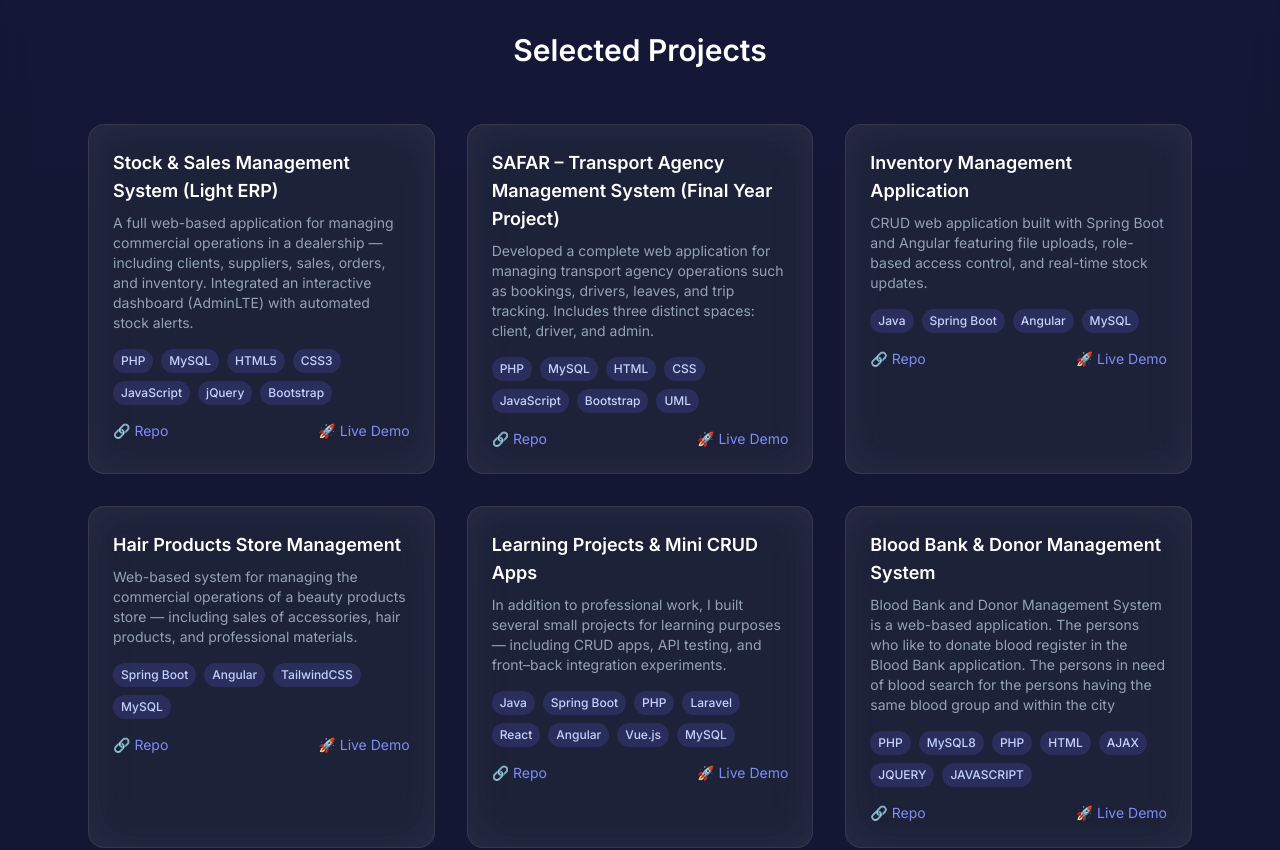
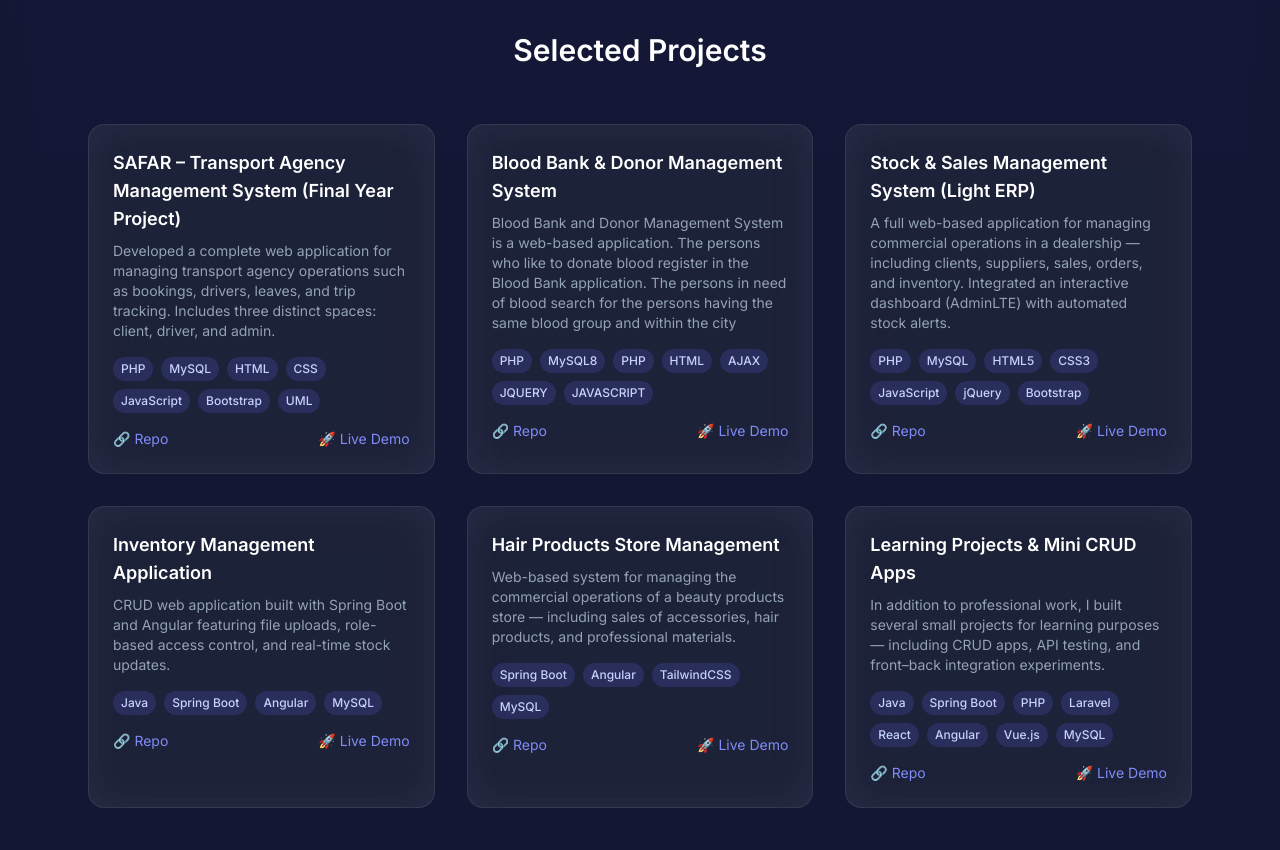
Before and after one commit to Medrhz/my-portfolio, a React (Vite) app: page / in a window 1280 px wide. Shown: the part 800-1650 px from the top of the page. Built offline with nearby package versions, Linux system fonts and the light colour scheme.

Commit message:
change range of poject

```diff
--- a/src/components/Projects.jsx
+++ b/src/components/Projects.jsx
@@ -45,14 +45,20 @@ export default function Projects() {
   // ];
   const projects = [
     {
+      title: "SAFAR – Transport Agency Management System (Final Year Project)",
+      desc: "Developed a complete web application for managing transport agency operations such as bookings, drivers, leaves, and trip tracking. Includes three distinct spaces: client, driver, and admin.",
+      tech: ["PHP", "MySQL", "HTML", "CSS", "JavaScript", "Bootstrap", "UML"],
+    },
+    {
+      title: "Blood Bank & Donor Management System",
+      desc: "Blood Bank and Donor Management System is a web-based application. The persons who like to donate blood register in the Blood Bank application.  The persons in need of blood search for the persons having the same blood group and within the city",
+      tech: ["PHP", "MySQL8", "PHP", "HTML", "AJAX", "JQUERY", "JAVASCRIPT"],
+      link: "https://github.com/Medrhz?tab=repositories",
+    },
+    {
       title: "Stock & Sales Management System (Light ERP)",
       desc: "A full web-based application for managing commercial operations in a dealership — including clients, suppliers, sales, orders, and inventory. Integrated an interactive dashboard (AdminLTE) with automated stock alerts.",
       tech: ["PHP", "MySQL", "HTML5", "CSS3", "JavaScript", "jQuery", "Bootstrap"],
-    },
-    {
-      title: "SAFAR – Transport Agency Management System (Final Year Project)",
-      desc: "Developed a complete web application for managing transport agency operations such as bookings, drivers, leaves, and trip tracking. Includes three distinct spaces: client, driver, and admin.",
-      tech: ["PHP", "MySQL", "HTML", "CSS", "JavaScript", "Bootstrap", "UML"],
     },
     {
       title: "Inventory Management Application",
@@ -71,13 +77,6 @@ export default function Projects() {
       tech: ["Java", "Spring Boot", "PHP", "Laravel", "React", "Angular", "Vue.js", "MySQL"],
       link: "https://github.com/Medrhz?tab=repositories",
     },
-
-    {
-      title: "Blood Bank & Donor Management System",
-      desc: "Blood Bank and Donor Management System is a web-based application. The persons who like to donate blood register in the Blood Bank application.  The persons in need of blood search for the persons having the same blood group and within the city",
-      tech: ["PHP", "MySQL8", "PHP", "HTML", "AJAX", "JQUERY", "JAVASCRIPT"],
-      link: "https://github.com/Medrhz?tab=repositories",
-    },
   ];
   return (
     <div>
```
